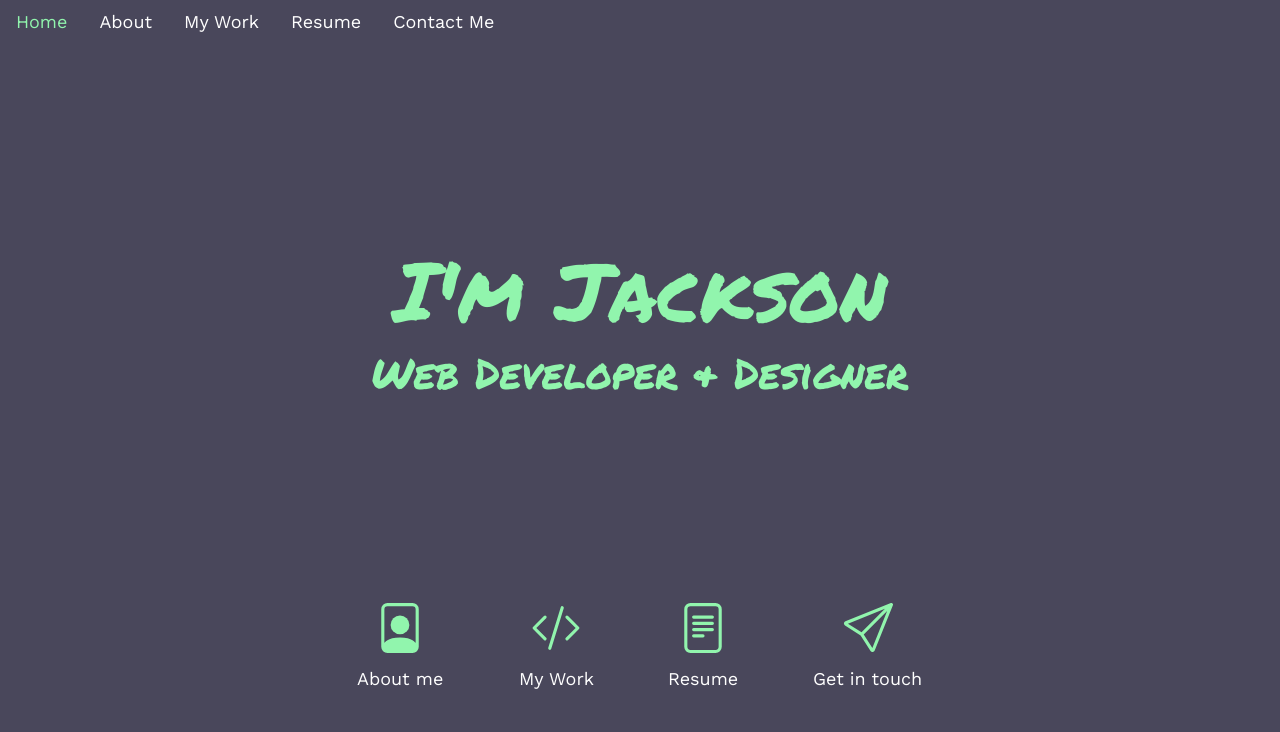
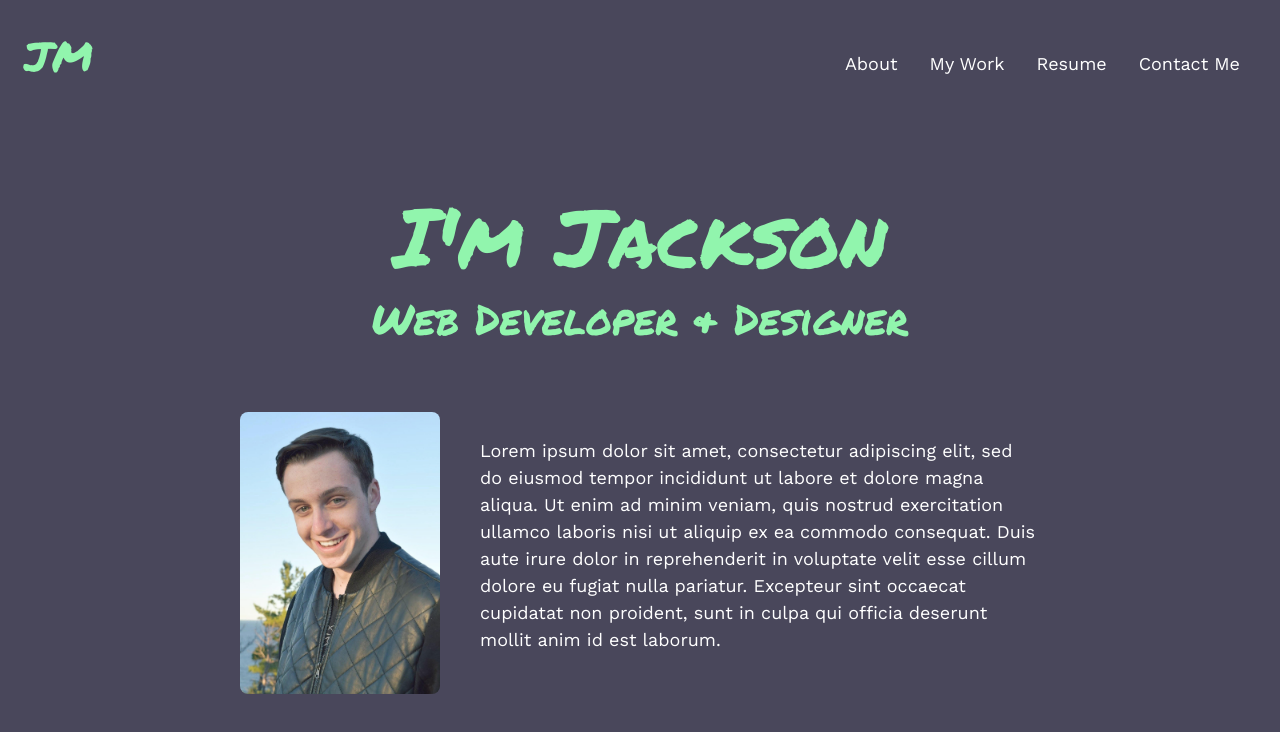
Before and after one commit to jack421myhre/react-portfolio, a React (Create React App) app: page / in a window 1280 px wide. Shown: the top 732 px of the page. Built offline with nearby package versions, Linux system fonts and the light colour scheme.

Commit message:
Added headshot image, changed homepage to be the about page, removed icons and added text for the about me

```diff
--- a/src/components/NavLinks.js
+++ b/src/components/NavLinks.js
@@ -3,16 +3,17 @@ import '../styles/Nav.css';
 
 function NavLinks({ currentPage, handlePageChange }) {
     return (
-        <ul className="nav">
-            <li className="nav-item">
+        <div className='d-flex flex-row justify-content-between align-items-center nav-container'>
+            <div>
                 <a
                     href="#home"
                     onClick={() => handlePageChange('Home')}
                     className={currentPage === 'Home' ? 'nav-link active' : 'nav-link'}
                 >
-                    Home
+                    <p className='nav-name'>JM</p>
                 </a>
-            </li>
+            </div>
+            <ul className="nav">
                 <li className="nav-item">
                     <a
                         href="#about"
@@ -50,6 +51,7 @@ function NavLinks({ currentPage, handlePageChange }) {
                     </a>
                 </li>
             </ul>
+        </div>
     );
 }
 
--- a/src/components/pages/Home.js
+++ b/src/components/pages/Home.js
@@ -1,5 +1,7 @@
 import React from 'react';
 import '../../styles/Home.css';
+
+import headshot from '../../images/professionalHeadshot.jpg';
 
 
 function Home() {
@@ -12,45 +14,18 @@ function Home() {
                 </div>
             </div>
 
-            <div className='d-flex flex-row justify-content-around icon-section'>
-
-                <div className='d-flex flex-column align-items-center icon-container slide-in-blurred-left-about'>
-                    <a href='#' className='icon'>
-                        <svg xmlns="http://www.w3.org/2000/svg" width="50" height="50" fill="currentColor" class="bi bi-file-person" viewBox="0 0 16 16">
-                            <path d="M12 1a1 1 0 0 1 1 1v10.755S12 11 8 11s-5 1.755-5 1.755V2a1 1 0 0 1 1-1h8zM4 0a2 2 0 0 0-2 2v12a2 2 0 0 0 2 2h8a2 2 0 0 0 2-2V2a2 2 0 0 0-2-2H4z" />
-                            <path d="M8 10a3 3 0 1 0 0-6 3 3 0 0 0 0 6z" />
-                        </svg>
-                    </a>
-                    <p>About me</p>
+            <div className='d-md-flex flex-row justify-content-around align-items-md-center about-container'>
+                <div className='headshot-container'>
+                    <img className='headshot tilt-in-fwd-tr' src={headshot} alt='Professional headshot of Jackson Myhre' />
                 </div>
-
-                <div className='d-flex flex-column align-items-center icon-container slide-in-blurred-left-work'>
-                    <a href='#' className='icon '>
-                        <svg xmlns="http://www.w3.org/2000/svg" width="50" height="50" fill="currentColor" class="bi bi-code-slash" viewBox="0 0 16 16">
-                            <path d="M10.478 1.647a.5.5 0 1 0-.956-.294l-4 13a.5.5 0 0 0 .956.294l4-13zM4.854 4.146a.5.5 0 0 1 0 .708L1.707 8l3.147 3.146a.5.5 0 0 1-.708.708l-3.5-3.5a.5.5 0 0 1 0-.708l3.5-3.5a.5.5 0 0 1 .708 0zm6.292 0a.5.5 0 0 0 0 .708L14.293 8l-3.147 3.146a.5.5 0 0 0 .708.708l3.5-3.5a.5.5 0 0 0 0-.708l-3.5-3.5a.5.5 0 0 0-.708 0z" />
-                        </svg>
-                    </a>
-                    <p>My Work</p>
-                </div>
-
-                <div className='d-flex flex-column align-items-center icon-container slide-in-blurred-left-resume'>
-                    <a href='#' className='icon '>
-                        <svg xmlns="http://www.w3.org/2000/svg" width="50" height="50" fill="currentColor" class="bi bi-file-text" viewBox="0 0 16 16">
-                            <path d="M5 4a.5.5 0 0 0 0 1h6a.5.5 0 0 0 0-1H5zm-.5 2.5A.5.5 0 0 1 5 6h6a.5.5 0 0 1 0 1H5a.5.5 0 0 1-.5-.5zM5 8a.5.5 0 0 0 0 1h6a.5.5 0 0 0 0-1H5zm0 2a.5.5 0 0 0 0 1h3a.5.5 0 0 0 0-1H5z" />
-                            <path d="M2 2a2 2 0 0 1 2-2h8a2 2 0 0 1 2 2v12a2 2 0 0 1-2 2H4a2 2 0 0 1-2-2V2zm10-1H4a1 1 0 0 0-1 1v12a1 1 0 0 0 1 1h8a1 1 0 0 0 1-1V2a1 1 0 0 0-1-1z" />
-                        </svg>
-                    </a>
-                    <p>Resume</p>
-                </div>
-                <div className='d-flex flex-column align-items-center icon-container slide-in-blurred-left-contact'>
-                    <a href='#' className='icon '>
-                        <svg xmlns="http://www.w3.org/2000/svg" width="50" height="50" fill="currentColor" class="bi bi-send" viewBox="0 0 16 16">
-                            <path d="M15.854.146a.5.5 0 0 1 .11.54l-5.819 14.547a.75.75 0 0 1-1.329.124l-3.178-4.995L.643 7.184a.75.75 0 0 1 .124-1.33L15.314.037a.5.5 0 0 1 .54.11ZM6.636 10.07l2.761 4.338L14.13 2.576 6.636 10.07Zm6.787-8.201L1.591 6.602l4.339 2.76 7.494-7.493Z" />
-                        </svg>
-                    </a>
-                    <p>Get in touch</p>
+                <div className='about-text text-focus-in'>
+                    <p>Lorem ipsum dolor sit amet, consectetur adipiscing elit, sed do eiusmod tempor incididunt ut labore et dolore magna aliqua. Ut enim ad minim veniam, quis nostrud exercitation ullamco laboris nisi ut aliquip ex ea commodo consequat. Duis aute irure dolor in reprehenderit in voluptate velit esse cillum dolore eu fugiat nulla pariatur. Excepteur sint occaecat cupidatat non proident, sunt in culpa qui officia deserunt mollit anim id est laborum.</p>
                 </div>
             </div>
+
+
+
+
         </div>
     );
 }
--- a/src/styles/Home.css
+++ b/src/styles/Home.css
@@ -20,25 +20,16 @@
 	animation: focus-in-expand 0.8s cubic-bezier(0.250, 0.460, 0.450, 0.940) 0.7s both;
 }
 
-.slide-in-blurred-left-contact {
-	-webkit-animation: slide-in-blurred-left 1s cubic-bezier(0.230, 1.000, 0.320, 1.000) 1s both;
-	animation: slide-in-blurred-left 1s cubic-bezier(0.230, 1.000, 0.320, 1.000) 1.4s both;
+.tilt-in-fwd-tr {
+	-webkit-animation: tilt-in-fwd-tr 1s cubic-bezier(0.250, 0.460, 0.450, 0.940) 3s both;
+	animation: tilt-in-fwd-tr 1s cubic-bezier(0.250, 0.460, 0.450, 0.940) 1.5s both;
 }
 
-.slide-in-blurred-left-resume {
-	-webkit-animation: slide-in-blurred-left 1s cubic-bezier(0.230, 1.000, 0.320, 1.000) 1s both;
-	animation: slide-in-blurred-left 1s cubic-bezier(0.230, 1.000, 0.320, 1.000) 1.7s both;
+.text-focus-in {
+	-webkit-animation: text-focus-in 1s cubic-bezier(0.550, 0.085, 0.680, 0.530) 1.7s both;
+	animation: text-focus-in 1s cubic-bezier(0.550, 0.085, 0.680, 0.530) 1.5s both;
 }
 
-.slide-in-blurred-left-work {
-	-webkit-animation: slide-in-blurred-left 1s cubic-bezier(0.230, 1.000, 0.320, 1.000) 1s both;
-	animation: slide-in-blurred-left 1s cubic-bezier(0.230, 1.000, 0.320, 1.000) 2s both;
-}
-
-.slide-in-blurred-left-about {
-	-webkit-animation: slide-in-blurred-left 1s cubic-bezier(0.230, 1.000, 0.320, 1.000) 1s both;
-	animation: slide-in-blurred-left 1s cubic-bezier(0.230, 1.000, 0.320, 1.000) 2.3s both;
-}
 
 /* ----------------------------------------------
  * Generated by Animista on 2022-10-31 22:37:36
@@ -49,7 +40,7 @@
 
 /**
  * ----------------------------------------
- * animation tracking-in-contract
+ * animation focus-in-expand
  * ----------------------------------------
  */
 @-webkit-keyframes focus-in-expand {
@@ -81,7 +72,7 @@
 }
 
 /* ----------------------------------------------
- * Generated by Animista on 2022-11-1 0:50:42
+ * Generated by Animista on 2022-11-2 20:44:42
  * Licensed under FreeBSD License.
  * See http://animista.net/license for more info.
  * w: http://animista.net, t: @cssanimista
@@ -89,80 +80,106 @@
 
 /**
  * ----------------------------------------
- * animation slide-in-blurred-left
+ * animation tilt-in-fwd-tr
  * ----------------------------------------
  */
-@-webkit-keyframes slide-in-blurred-left {
+@-webkit-keyframes tilt-in-fwd-tr {
     0% {
-        -webkit-transform: translateX(-1000px) scaleX(2.5) scaleY(0.2);
-        transform: translateX(-1000px) scaleX(2.5) scaleY(0.2);
-        -webkit-transform-origin: 100% 50%;
-        transform-origin: 100% 50%;
-        -webkit-filter: blur(40px);
-        filter: blur(40px);
+        -webkit-transform: rotateY(20deg) rotateX(35deg) translate(300px, -300px) skew(-35deg, 10deg);
+        transform: rotateY(20deg) rotateX(35deg) translate(300px, -300px) skew(-35deg, 10deg);
         opacity: 0;
     }
-
     100% {
-        -webkit-transform: translateX(0) scaleY(1) scaleX(1);
-        transform: translateX(0) scaleY(1) scaleX(1);
-        -webkit-transform-origin: 50% 50%;
-        transform-origin: 50% 50%;
-        -webkit-filter: blur(0);
-        filter: blur(0);
+        -webkit-transform: rotateY(0) rotateX(0deg) translate(0, 0) skew(0deg, 0deg);
+        transform: rotateY(0) rotateX(0deg) translate(0, 0) skew(0deg, 0deg);
         opacity: 1;
     }
 }
 
-@keyframes slide-in-blurred-left {
+@keyframes tilt-in-fwd-tr {
     0% {
-        -webkit-transform: translateX(-1000px) scaleX(2.5) scaleY(0.2);
-        transform: translateX(-1000px) scaleX(2.5) scaleY(0.2);
-        -webkit-transform-origin: 100% 50%;
-        transform-origin: 100% 50%;
-        -webkit-filter: blur(40px);
-        filter: blur(40px);
+        -webkit-transform: rotateY(20deg) rotateX(35deg) translate(300px, -300px) skew(-35deg, 10deg);
+        transform: rotateY(20deg) rotateX(35deg) translate(300px, -300px) skew(-35deg, 10deg);
         opacity: 0;
     }
     100% {
-        -webkit-transform: translateX(0) scaleY(1) scaleX(1);
-        transform: translateX(0) scaleY(1) scaleX(1);
-        -webkit-transform-origin: 50% 50%;
-        transform-origin: 50% 50%;
-        -webkit-filter: blur(0);
-        filter: blur(0);
+        -webkit-transform: rotateY(0) rotateX(0deg) translate(0, 0) skew(0deg, 0deg);
+        transform: rotateY(0) rotateX(0deg) translate(0, 0) skew(0deg, 0deg);
+        opacity: 1;
+    }
+}
+
+/* ----------------------------------------------
+ * Generated by Animista on 2022-11-2 21:6:17
+ * Licensed under FreeBSD License.
+ * See http://animista.net/license for more info.
+ * w: http://animista.net, t: @cssanimista
+ * ---------------------------------------------- */
+
+/**
+ * ----------------------------------------
+ * animation text-focus-in
+ * ----------------------------------------
+ */
+@-webkit-keyframes text-focus-in {
+    0% {
+        -webkit-filter: blur(12px);
+        filter: blur(12px);
+        opacity: 0;
+    }
+    100% {
+        -webkit-filter: blur(0px);
+        filter: blur(0px);
+        opacity: 1;
+    }
+}
+
+@keyframes text-focus-in {
+    0% {
+        -webkit-filter: blur(12px);
+        filter: blur(12px);
+        opacity: 0;
+    }
+    100% {
+        -webkit-filter: blur(0px);
+        filter: blur(0px);
         opacity: 1;
     }
 }
 
 .hero {
-    height: 70vh;
     background-color: #49475B;
-
+    margin: 60px 0;
 }
 
 .hero-title {
     text-align: center;
 }
 
-.hero-image {
-    width: 200px;
-    height: 200px;
-    border: 1px solid yellow;
+.about-text {
+    max-width: 600px;
+    text-align: left;
 }
 
-.icon-section {
-    max-width: 50%;
-    margin: 0 auto;
-    color: #fff;
+.about-text p {
+    font-size: 18px;
 }
 
-.icon:hover {
-    color: #fff;
-    transition: 0.3s;
+.headshot {
+    width: 200px;
+    height: auto;
+    border-radius: 8px;
+
 }
 
-.icon {
-    color: #91F5AD;
-    margin-bottom: 12px;
+.headshot-container {
+    margin-right: 40px;
 }
+
+.about-container {
+    max-width: 800px;
+    margin: 0 auto;
+}
+
+/* .about-text {
+} */
--- a/src/styles/Nav.css
+++ b/src/styles/Nav.css
@@ -1,8 +1,19 @@
 .nav-item a {
     color: #fff;
+    font-size: 18px;
 }
 
 .nav-item a:hover {
     color: #91F5AD;
 
 }
+
+.nav-container {
+    padding: 24px;
+}
+
+.nav-name {
+    font-size: 42px;
+    font-family: 'Permanent Marker', cursive;
+    color: #91F5AD;
+}
```
Also changed, not shown: src/images/professionalHeadshot.jpg (added). Lines whose indentation alone changed are shown as unchanged.
